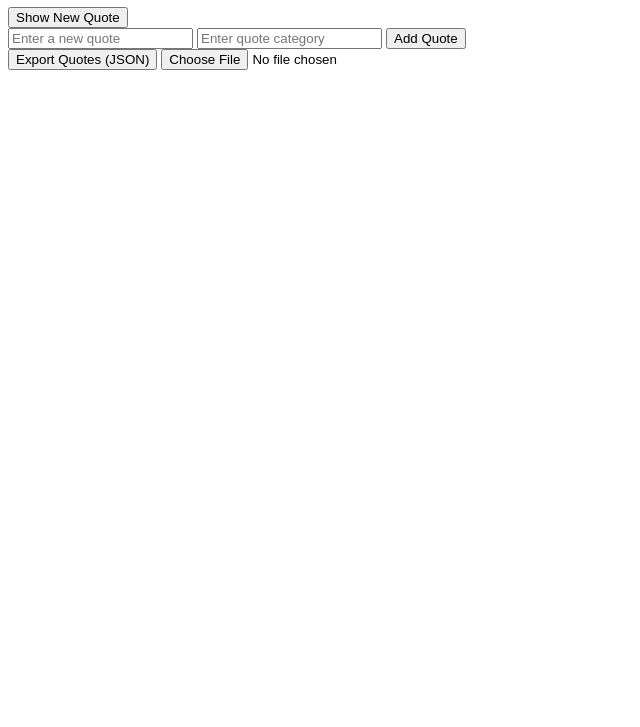
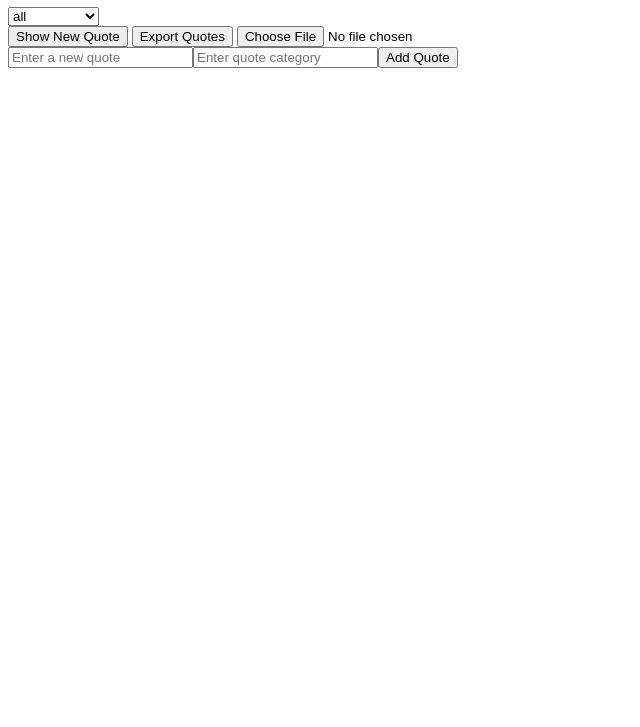
Before and after one commit to jacksonamankwaah/alx_fe_javascript, a plain HTML site: page dom-manipulation/index.html in a window 1280 px wide. Shown: the part 73-800 px from the top of the page, without its empty margins (0-640 px from the left). Drawn offline with Linux system fonts and the light colour scheme.

Commit message:
Creating a Dynamic Content Filtering System

```diff
--- a/dom-manipulation/index.html
+++ b/dom-manipulation/index.html
@@ -1,34 +1,30 @@
 <!DOCTYPE html>
 <html lang="en">
 <head>
-    <meta charset="UTF-8">
-    <meta name="viewport" content="width=device-width, initial-scale=1.0">
+  <meta charset="UTF-8" />
+  <meta name="viewport" content="width=device-width, initial-scale=1.0" />
   <title>Dynamic Quote Generator</title>
 </head>
 <body>
-    <body>
+
   <h1>Dynamic Quote Generator</h1>
 
-        <!-- Display area for the quote -->
+  <!-- Category Filter Dropdown -->
+  <select id="categoryFilter" onchange="filterQuotes()">
+    <option value="all">All Categories</option>
+  </select>
+
+  <!-- Quote Display Area -->
   <div id="quoteDisplay"></div>
+
+  <!-- Button to Show a Random Quote -->
   <button id="newQuote">Show New Quote</button>
 
-        <!-- Form to add a new quote -->
-        <div>
-          <input id="newQuoteText" type="text" placeholder="Enter a new quote" />
-          <input id="newQuoteCategory" type="text" placeholder="Enter quote category" />
-          <button onclick="addQuote()">Add Quote</button>
-        </div>
+  <!-- Export and Import -->
+  <button onclick="exportToJson()">Export Quotes</button>
+  <input type="file" accept=".json" onchange="importFromJsonFile(event)" />
 
-        <!-- Export and import buttons -->
-        <div>
-          <button onclick="exportToJson()">Export Quotes (JSON)</button>
-          <input type="file" id="importFile" accept=".json" onchange="importFromJsonFile(event)" />
-        </div>
-
-        <!-- Link to JavaScript -->
+  <!-- JS File -->
   <script src="script.js"></script>
 </body>
-
-  </body>
 </html>
--- a/dom-manipulation/script.js
+++ b/dom-manipulation/script.js
@@ -10,31 +10,29 @@ function saveQuotes() {
   localStorage.setItem("quotes", JSON.stringify(quotes));
 }
 
-// Show a random quote
-function showRandomQuote() {
-  const randomIndex = Math.floor(Math.random() * quotes.length);
-  const quote = quotes[randomIndex];
+// Create the Add Quote Form dynamically
+function createAddQuoteForm() {
+  const textInput = document.createElement("input");
+  textInput.type = "text";
+  textInput.id = "newQuoteText";
+  textInput.placeholder = "Enter a new quote";
 
-  document.getElementById("quoteDisplay").innerHTML = `
-    <p><strong>Quote:</strong> ${quote.text}</p>
-    <p><strong>Category:</strong> ${quote.category}</p>
-  `;
+  const categoryInput = document.createElement("input");
+  categoryInput.type = "text";
+  categoryInput.id = "newQuoteCategory";
+  categoryInput.placeholder = "Enter quote category";
 
-  // Save last viewed quote in sessionStorage
-  sessionStorage.setItem("lastQuote", JSON.stringify(quote));
+  const addButton = document.createElement("button");
+  addButton.textContent = "Add Quote";
+  addButton.onclick = addQuote;
+
+  const formDiv = document.createElement("div");
+  formDiv.appendChild(textInput);
+  formDiv.appendChild(categoryInput);
+  formDiv.appendChild(addButton);
+
+  document.body.appendChild(formDiv);
 }
-
-// Show last viewed quote on load (if available)
-window.onload = function () {
-  const last = sessionStorage.getItem("lastQuote");
-  if (last) {
-    const quote = JSON.parse(last);
-    document.getElementById("quoteDisplay").innerHTML = `
-      <p><strong>Quote:</strong> ${quote.text}</p>
-      <p><strong>Category:</strong> ${quote.category}</p>
-    `;
-  }
-};
 
 // Add a new quote
 function addQuote() {
@@ -50,12 +48,32 @@ function addQuote() {
     alert("Quote added successfully!");
     textInput.value = "";
     categoryInput.value = "";
+    populateCategories(); // Refresh category dropdown
   } else {
     alert("Please fill in both fields.");
   }
 }
 
-// Export quotes as JSON
+// Show a random quote from current filter
+function showRandomQuote() {
+  const selected = document.getElementById("categoryFilter").value;
+  const filtered = selected === "all"
+    ? quotes
+    : quotes.filter(q => q.category === selected);
+
+  if (filtered.length > 0) {
+    const quote = filtered[Math.floor(Math.random() * filtered.length)];
+    document.getElementById("quoteDisplay").innerHTML = `
+      <p><strong>Quote:</strong> ${quote.text}</p>
+      <p><strong>Category:</strong> ${quote.category}</p>
+    `;
+    sessionStorage.setItem("lastQuote", JSON.stringify(quote));
+  } else {
+    document.getElementById("quoteDisplay").innerHTML = "<p>No quotes found.</p>";
+  }
+}
+
+// Export quotes to JSON file
 function exportToJson() {
   const blob = new Blob([JSON.stringify(quotes, null, 2)], { type: "application/json" });
   const url = URL.createObjectURL(blob);
@@ -76,9 +94,10 @@ function importFromJsonFile(event) {
       if (Array.isArray(importedQuotes)) {
         quotes.push(...importedQuotes);
         saveQuotes();
+        populateCategories(); // Refresh categories
         alert("Quotes imported successfully!");
       } else {
-        alert("Invalid file format.");
+        alert("Invalid JSON file.");
       }
     } catch (err) {
       alert("Error reading file.");
@@ -87,5 +106,48 @@ function importFromJsonFile(event) {
   fileReader.readAsText(event.target.files[0]);
 }
 
-// Connect button to show random quote
+// Populate category dropdown
+function populateCategories() {
+  const select = document.getElementById("categoryFilter");
+  const categories = ["all", ...new Set(quotes.map(q => q.category))];
+
+  select.innerHTML = ""; // Clear old options
+  categories.forEach(category => {
+    const option = document.createElement("option");
+    option.value = category;
+    option.textContent = category;
+    select.appendChild(option);
+  });
+
+  const savedFilter = localStorage.getItem("lastSelectedCategory");
+  if (savedFilter && categories.includes(savedFilter)) {
+    select.value = savedFilter;
+    filterQuotes(); // show filtered quote on load
+  }
+}
+
+// Filter quotes when category changes
+function filterQuotes() {
+  const selected = document.getElementById("categoryFilter").value;
+  localStorage.setItem("lastSelectedCategory", selected);
+  showRandomQuote();
+}
+
+// Run on page load
+window.onload = function () {
+  createAddQuoteForm();
+  populateCategories();
+
+  // Load last quote (optional)
+  const last = sessionStorage.getItem("lastQuote");
+  if (last) {
+    const quote = JSON.parse(last);
+    document.getElementById("quoteDisplay").innerHTML = `
+      <p><strong>Quote:</strong> ${quote.text}</p>
+      <p><strong>Category:</strong> ${quote.category}</p>
+    `;
+  }
+};
+
+// Link the button to show random quote
 document.getElementById("newQuote").addEventListener("click", showRandomQuote);
```
Lines whose indentation alone changed are shown as unchanged.
